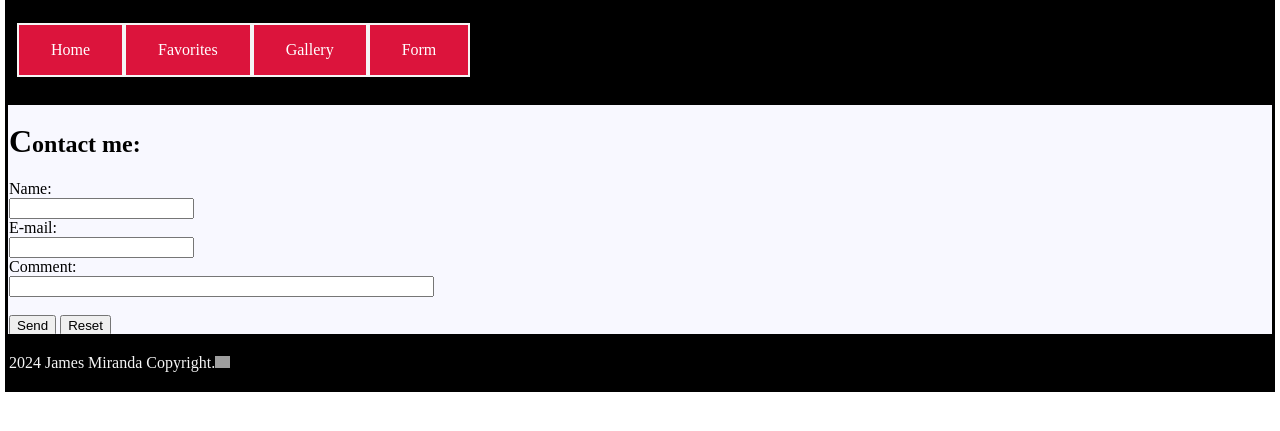
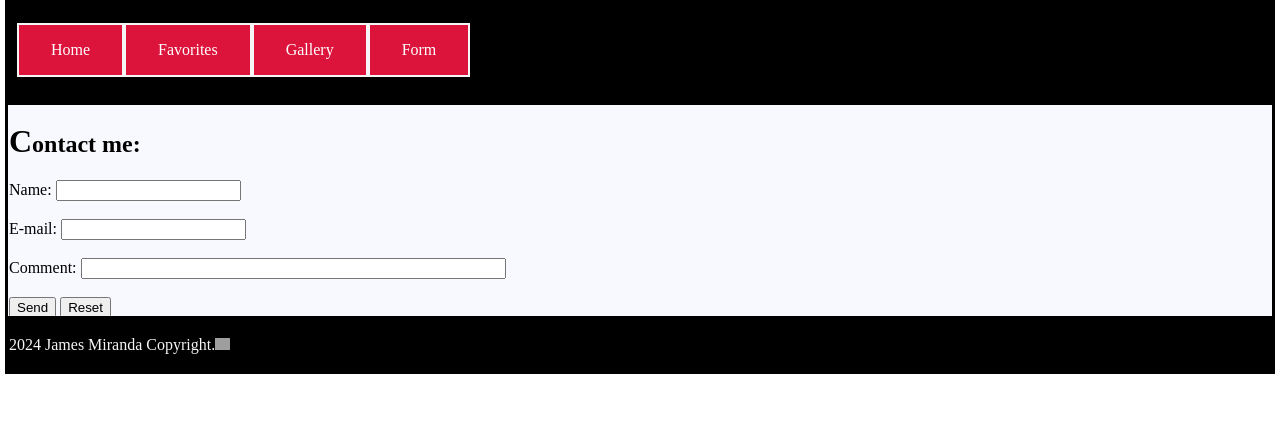
Before and after one commit to JameZ2714/Personal.HomePage, a plain HTML site: page form.html in a window 1280 px wide. Shown: the part 87-518 px from the top of the page. Drawn offline with Linux system fonts and the light colour scheme; grey boxes are pictures that could not be loaded; a web font is replaced by a local one.

Commit message:
Add files via upload

```diff
--- a/favorites.html
+++ b/favorites.html
@@ -2,6 +2,8 @@
 <html>
 
           <head>
+                    <title>Favorites Page</title>
+                    <link rel="icon" type="image/x-icon" href="/HomePage/images/favicon-16x16.png">
                     <link rel="stylesheet" href="style.css">
                     <link rel="preconnect" href="https://fonts.googleapis.com">
                     <link rel="preconnect" href="https://fonts.gstatic.com" crossorigin>
--- a/form.html
+++ b/form.html
@@ -2,6 +2,8 @@
 <html>
 
           <head>
+                    <title>Form Page</title>
+                    <link rel="icon" type="image/x-icon" href="/HomePage/images/favicon-16x16.png">
                     <link rel="stylesheet" href="style.css">
                     <link rel="preconnect" href="https://fonts.googleapis.com">
                     <link rel="preconnect" href="https://fonts.gstatic.com" crossorigin>
@@ -30,12 +32,15 @@
                                         <h3></h3>
 
                                         <form action="mailto:jamamir2714@students.uplifteducation.org" method="post" enctype="text/plain">
-                                                  Name:<br>
-                                                  <input type="text" name="name"><br>
-                                                  E-mail:<br>
-                                                  <input type="text" name="mail"><br>
-                                                  Comment:<br>
-                                                  <input type="text" name="comment" size="50">
+                                                  <label for="name">Name:</label>
+                                                  <input type="text" name="name" id="name">
+                                                  <br>
+                                                  <br>
+                                                  <label for="mail">E-mail:</label>
+                                                  <input type="text" name="mail" id="mail"><br>
+                                                  <br>
+                                                  <label for="comment">Comment:</label>
+                                                  <input type="text" name="comment" id="comment" size="50">
 
                                                   <br>
                                                   <br>
--- a/style.css
+++ b/style.css
@@ -73,9 +73,9 @@ main p{
           width: 400px;
           padding: 10px;
           float: right;
-          position: fixed;
+          position: relative;
           right: 30px;
-          top: 220px;
+          top: -60px;
 }
 
 main img{
```
Also changed, not shown: gallery.html (+2 -0 lines), index.html (+3 -0 lines).
